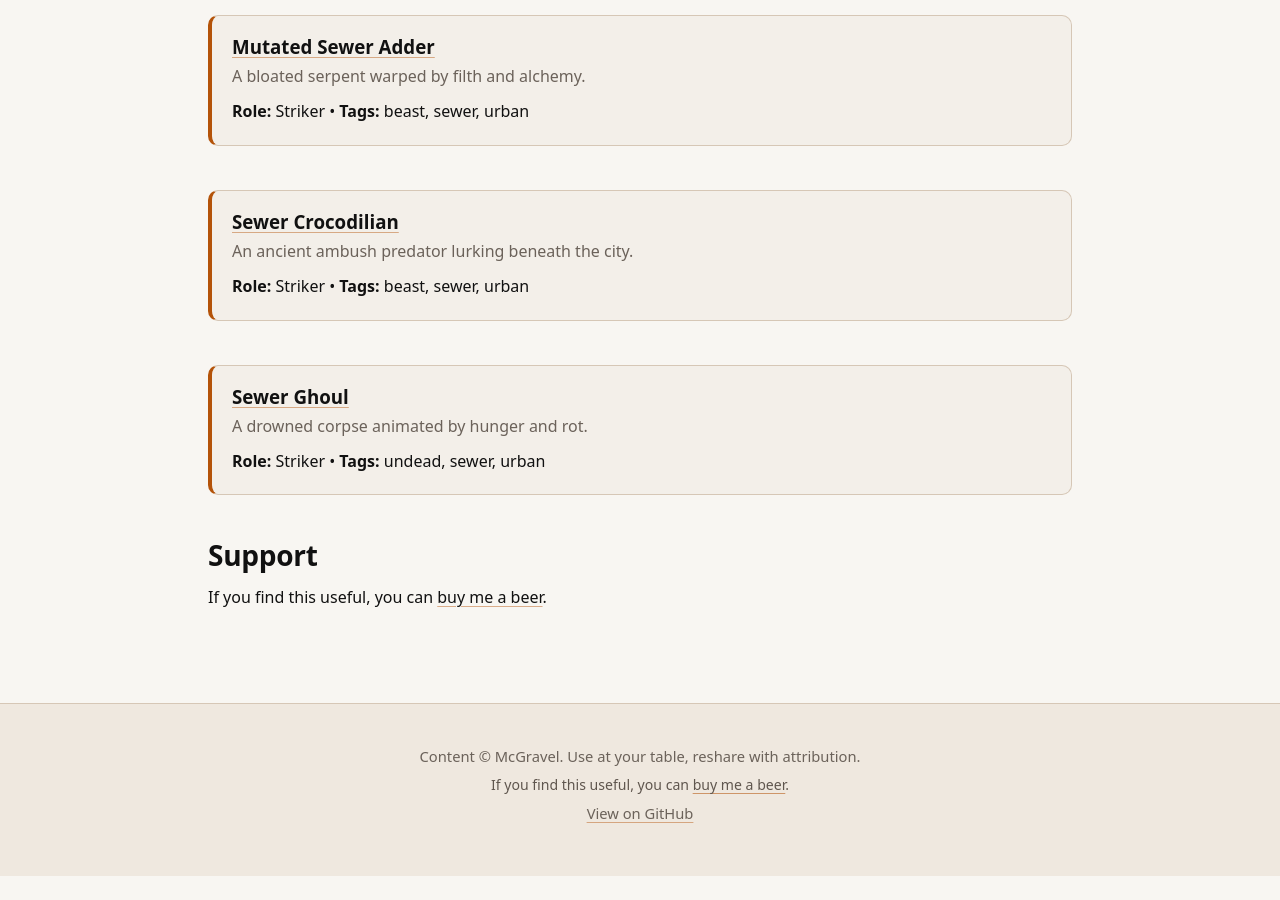
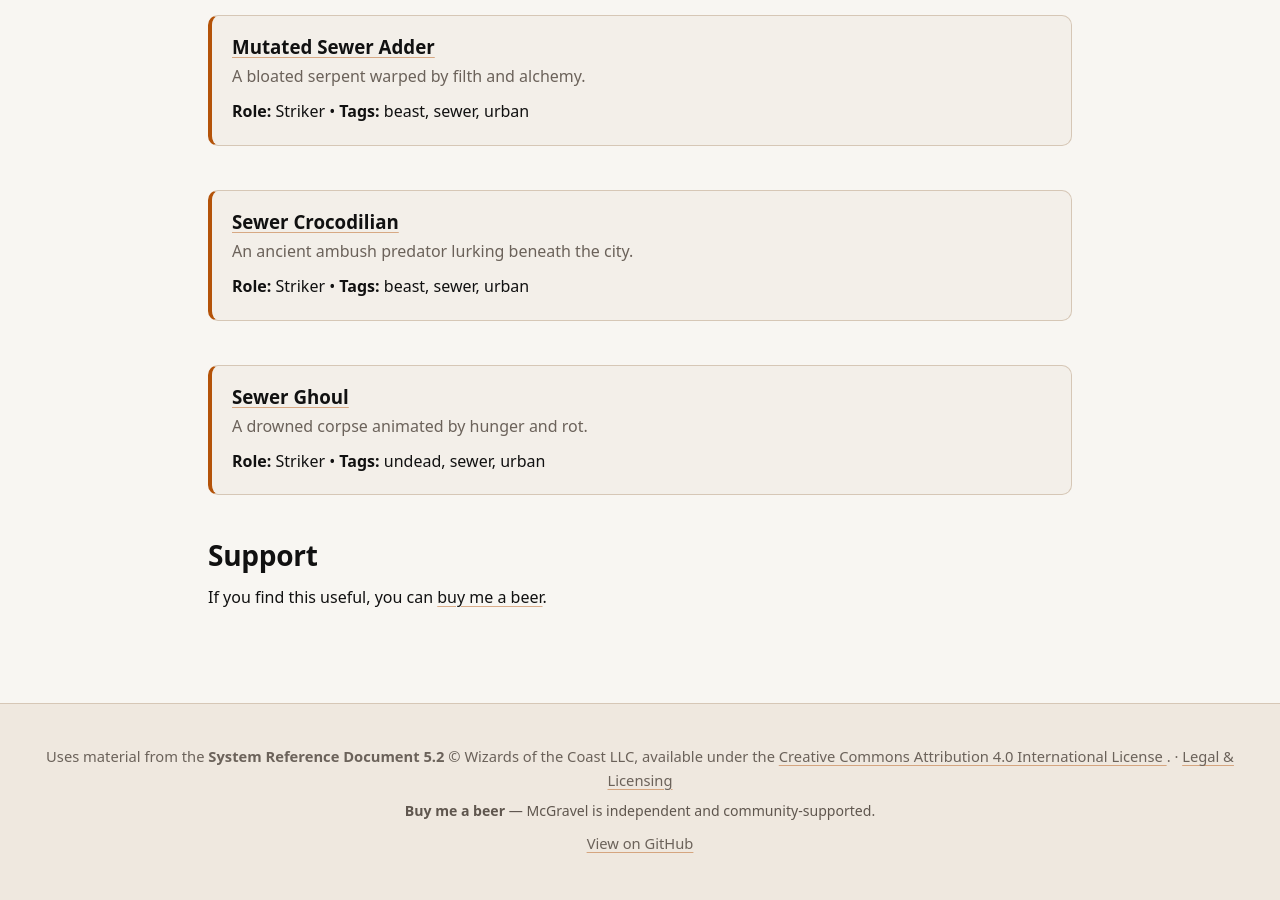
Before and after one commit to thebuda/mcgravel, a Jekyll site: the page built from monsters/index.html, in a window 1280 px wide and 900 px high, scrolled down 922 px. Built offline with Jekyll 4.4.1, drawn with Linux system fonts in a browser that asks for light colours; before the commit the page ends 1798 px from its top, so only the background shows below that.

Commit message:
fixing footer and CC license

```diff
--- /dev/null
+++ b/_includes/footer.html
@@ -0,0 +1,39 @@
+<footer class="site-footer">
+  <div class="footer-inner">
+
+    <p class="footer-legal">
+      Uses material from the <strong>System Reference Document 5.2</strong> © Wizards of the Coast LLC,
+      available under the
+      <a href="https://creativecommons.org/licenses/by/4.0/" target="_blank" rel="noopener">
+        Creative Commons Attribution 4.0 International License
+      </a>.
+      · <a href="/legal/">Legal & Licensing</a>
+    </p>
+
+    <div class="footer-support">
+      <p class="support" style="margin: 0.5rem 0 0.35rem;">
+        <strong>Buy me a beer</strong>
+        <span class="footer-support-note">— McGravel is independent and community-supported.</span>
+      </p>
+
+      <script
+        type="text/javascript"
+        src="https://cdnjs.buymeacoffee.com/1.0.0/button.prod.min.js"
+        data-name="bmc-button"
+        data-slug="mcgravel"
+        data-color="#FF5F5F"
+        data-emoji="🍺"
+        data-font="Cookie"
+        data-text="Buy me a beer"
+        data-outline-color="#000000"
+        data-font-color="#ffffff"
+        data-coffee-color="#FFDD00"
+      ></script>
+    </div>
+
+    <p style="margin: 0.6rem 0 0;">
+      <a href="https://github.com/thebuda/mcgravel" target="_blank" rel="noopener">View on GitHub</a>
+    </p>
+
+  </div>
+</footer>
--- a/_layouts/default.html
+++ b/_layouts/default.html
@@ -11,14 +11,8 @@
 
   {{ content }}
 
-  <footer>
-    <p>Content © McGravel. Use at your table, reshare with attribution.</p>
-    <p class="support">
-      If you find this useful, you can
-      <a href="https://buymeacoffee.com/mcgravel" target="_blank" rel="noopener">buy me a beer</a>.
-    </p>
-    <p><a href="https://github.com/thebuda/mcgravel">View on GitHub</a></p>
-  </footer>
+  {% include footer.html %}
+
 
 </body>
 </html>
```
Also changed, not shown: _layouts/adventure.html (+2 -8 lines).
